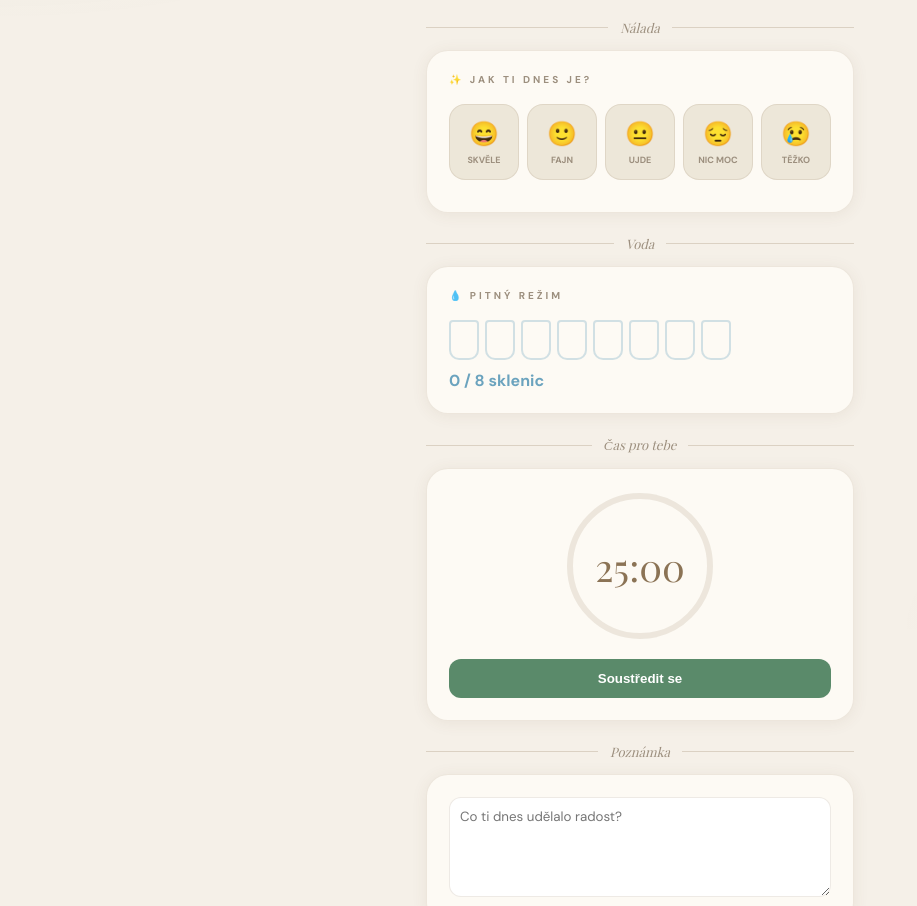
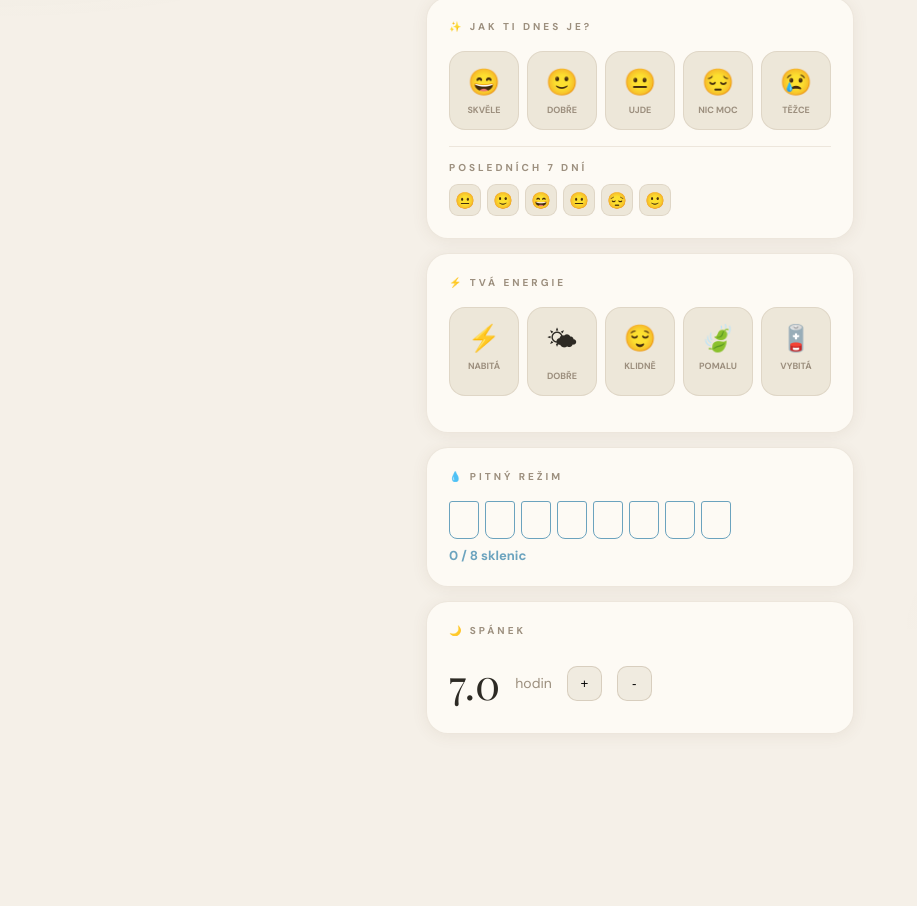
Before and after one commit to fantovakarolina-cmd/LuckyFlow, a website: page index.html in a window 1280 px wide. Shown: the part 171-1077 px from the top of the page, without its empty margins (0-917 px from the left). After the commit the page ends 999 px from the top, so only its background shows below. Drawn offline with nearby package versions, Linux system fonts and the light colour scheme; a web font is replaced by a local one.

Commit message:
Update index.html

```diff
--- a/index.html
+++ b/index.html
@@ -25,132 +25,189 @@ body::before {
   background: radial-gradient(ellipse 60% 40% at 0% 0%, rgba(90,138,106,0.08) 0%, transparent 60%), radial-gradient(ellipse 50% 35% at 100% 100%, rgba(193,123,92,0.07) 0%, transparent 60%);
 }
 .app { max-width:460px; margin:0 auto; padding:20px 16px 80px; position:relative; z-index:1; }
+
+/* HEADER */
 .header { text-align:center; padding:34px 0 24px; }
 .logo { font-family:'Playfair Display',serif; font-size:48px; letter-spacing:-1px; color:var(--text); line-height:1; }
 .logo em { color:var(--green); font-style:italic; }
 .logo-sub { font-size:11px; font-weight:600; letter-spacing:4px; text-transform:uppercase; color:var(--muted); margin-top:7px; }
 #date-display { font-size:12px; font-weight:500; color:var(--muted2); margin-top:5px; }
+
+/* CARD */
 .card { background:var(--surface); border:1px solid var(--border); border-radius:22px; padding:22px; margin-bottom:14px; box-shadow:var(--shadow); }
 .card-title { font-size:10px; font-weight:700; letter-spacing:3px; text-transform:uppercase; color:var(--muted); margin-bottom:18px; display:flex; align-items:center; gap:7px; }
-.section-divider { display:flex; align-items:center; gap:12px; margin:22px 0 14px; }
-.section-divider-line { flex:1; height:1px; background:var(--border2); }
-.section-divider-text { font-family:'Playfair Display',serif; font-size:13px; font-style:italic; color:var(--muted); }
-.mood-options, .energy-options { display:flex; gap:8px; margin-bottom:4px; }
-.mood-opt, .energy-opt { flex:1; display:flex; flex-direction:column; align-items:center; gap:5px; padding:13px 6px; border-radius:16px; border:1.5px solid var(--border); background:var(--bg2); cursor:pointer; transition:all 0.2s; }
+
+/* MOOD & ENERGY GRID */
+.mood-options, .energy-options { display:flex; gap:8px; margin-bottom:14px; }
+.mood-opt, .energy-opt {
+  flex:1; display:flex; flex-direction:column; align-items:center; gap:5px;
+  padding:13px 6px; border-radius:16px; border:1.5px solid var(--border);
+  background:var(--bg2); cursor:pointer; transition:all 0.2s;
+}
 .mood-opt.selected, .energy-opt.selected { background:var(--accent-soft); border-color:var(--green); transform:translateY(-3px); box-shadow:0 4px 14px var(--green-glow); }
-.mood-emoji, .e-icon { font-size:24px; }
-.mood-word, .e-label { font-size:9px; font-weight:700; text-transform:uppercase; color:var(--muted); }
-.timer-ring-wrap { position:relative; width:150px; height:150px; margin:0 auto 18px; }
-.timer-svg { width:150px; height:150px; transform:rotate(-90deg); }
-.timer-track { fill:none; stroke:var(--border); stroke-width:6; }
-.timer-progress { fill:none; stroke:var(--focus); stroke-width:6; stroke-linecap:round; stroke-dasharray:440; stroke-dashoffset:440; transition:0.3s; }
-.timer-center { position:absolute; inset:0; display:flex; flex-direction:column; align-items:center; justify-content:center; }
-.timer-time { font-family:'Playfair Display',serif; font-size:38px; color:var(--focus); }
-.water-glasses { display:flex; gap:6px; flex-wrap:wrap; margin-bottom:10px; }
-.water-glass { width:30px; height:40px; border:2px solid var(--water); border-radius:4px 4px 10px 10px; cursor:pointer; position:relative; overflow:hidden; opacity:0.3; }
-.water-glass.filled { opacity:1; background:var(--water); }
+.mood-emoji, .e-icon { font-size:26px; }
+.mood-word, .e-label { font-size:9px; font-weight:700; text-transform:uppercase; color:var(--muted); text-align:center; }
+
+/* HISTORY */
+.mood-history { margin-top:16px; padding-top:14px; border-top:1px solid var(--border); }
+.mood-hist-row { display:flex; gap:6px; margin-top:10px; }
+.mood-hist-item { width:32px; height:32px; border-radius:9px; background:var(--bg2); border:1px solid var(--border); display:flex; align-items:center; justify-content:center; font-size:16px; }
+
+/* WATER */
+.water-glasses { display:flex; gap:6px; flex-wrap:wrap; margin-bottom:8px; }
+.water-glass { width:30px; height:38px; border-radius:3px 3px 8px 8px; border:1.5px solid var(--water); cursor:pointer; position:relative; }
+.water-glass.filled { background:var(--water); }
+
+/* SLEEP */
 .sleep-row { display:flex; align-items:center; gap:15px; }
-.sleep-hrs { font-size:40px; font-family:'Playfair Display',serif; }
-.btn-t { padding:12px; border-radius:12px; border:none; cursor:pointer; width:100%; font-weight:bold; }
-.btn-start { background:var(--green); color:white; }
-.notes-area { width:100%; height:100px; border-radius:12px; border:1px solid var(--border); padding:10px; font-family:inherit; }
+.sleep-hrs { font-family:'Playfair Display',serif; font-size:42px; }
+.sleep-btn { width:35px; height:35px; border-radius:10px; border:1px solid var(--border2); cursor:pointer; background:var(--surface2); }
+
+/* SUGGESTIONS */
+.suggestion-box { margin-top:10px; padding:15px; border-radius:15px; font-size:13px; display:none; }
+.suggestion-box.show { display:block; animation:fadeSlide 0.4s ease; }
+@keyframes fadeSlide { from{opacity:0;transform:translateY(8px)} to{opacity:1;transform:translateY(0)} }
 </style>
 </head>
 <body>
+
 <div class="app">
   <div class="header">
     <div class="logo"><em>Lucky</em>Flow 🌿</div>
-    <div class="logo-sub">Tvůj prostor pro klid</div>
+    <div class="logo-sub">Tvé denní útočiště</div>
     <div id="date-display">---</div>
   </div>
 
-  <div class="section-divider"><div class="section-divider-line"></div><div class="section-divider-text">Nálada</div><div class="section-divider-line"></div></div>
   <div class="card">
     <div class="card-title">✨ Jak ti dnes je?</div>
     <div class="mood-options" id="mood-opts"></div>
-    <div id="mood-suggestion" style="margin-top:10px; font-size:14px; color:var(--text2)"></div>
+    <div id="mood-suggestion" class="suggestion-box" style="background:var(--green-soft); border:1px solid var(--green-mid);"></div>
+    <div class="mood-history">
+      <div class="card-title" style="margin-bottom:0">Posledních 7 dní</div>
+      <div class="mood-hist-row" id="mood-hist"></div>
+    </div>
   </div>
 
-  <div class="section-divider"><div class="section-divider-line"></div><div class="section-divider-text">Voda</div><div class="section-divider-line"></div></div>
+  <div class="card">
+    <div class="card-title">⚡ Tvá energie</div>
+    <div class="energy-options" id="energy-opts"></div>
+    <div id="energy-rec" class="suggestion-box" style="background:var(--accent-soft); border:1px solid var(--green-mid);"></div>
+  </div>
+
   <div class="card">
     <div class="card-title">💧 Pitný režim</div>
     <div class="water-glasses" id="water-glasses"></div>
-    <div id="water-count" style="font-weight:bold; color:var(--water)">0 / 8 sklenic</div>
+    <div id="water-count" style="font-size:13px; font-weight:bold; color:var(--water)">0 / 8 sklenic</div>
   </div>
 
-  <div class="section-divider"><div class="section-divider-line"></div><div class="section-divider-text">Čas pro tebe</div><div class="section-divider-line"></div></div>
   <div class="card">
-    <div class="timer-ring-wrap">
-      <svg class="timer-svg"><circle class="timer-track" cx="75" cy="75" r="70"/><circle id="timer-ring" class="timer-progress" cx="75" cy="75" r="70"/></svg>
-      <div class="timer-center"><div class="timer-time" id="timer-time">25:00</div></div>
+    <div class="card-title">🌙 Spánek</div>
+    <div class="sleep-row">
+      <div class="sleep-hrs" id="sleep-val">7</div>
+      <div style="font-size:14px; color:var(--muted)">hodin</div>
+      <button class="sleep-btn" onclick="changeSleep(0.5)">+</button>
+      <button class="sleep-btn" onclick="changeSleep(-0.5)">-</button>
     </div>
-    <button class="btn-t btn-start" onclick="toggleTimer()" id="timer-btn">Soustředit se</button>
-  </div>
-
-  <div class="section-divider"><div class="section-divider-line"></div><div class="section-divider-text">Poznámka</div><div class="section-divider-line"></div></div>
-  <div class="card">
-    <textarea id="notes-area" class="notes-area" placeholder="Co ti dnes udělalo radost?"></textarea>
   </div>
 </div>
 
 <script>
-let state = { water: 0, mood: null, timerRunning: false, timeLeft: 1500 };
+// DATA A LOGIKA
+let state = {
+  water: 0,
+  sleep: 7.0,
+  mood: null,
+  energy: null,
+  moodHistory: ['😐', '🙂', '😄', '😐', '😔', '🙂'] // Demo data
+};
 
 const MOODS = [
-  { emoji:'😄', label:'Skvěle' }, { emoji:'🙂', label:'Fajn' },
-  { emoji:'😐', label:'Ujde' }, { emoji:'😔', label:'Nic moc' }, { emoji:'😢', label:'Těžko' }
+  { emoji:'😄', label:'Skvěle', tip: 'Skvělá zpráva! Zkus tu radost dnes poslat dál. ✨' },
+  { emoji:'🙂', label:'Dobře', tip: 'Užívej si ten klidný pocit. Je to dobrý den. 🌤' },
+  { emoji:'😐', label:'Ujde', tip: 'Někdy je v pořádku být prostě jen "neutrální". 🍃' },
+  { emoji:'😔', label:'Nic moc', tip: 'Zkus si dát teplý čaj a na chvíli jen tak být. ☕' },
+  { emoji:'😢', label:'Těžce', tip: 'Dnes buď na sebe extra laskavá. Zvládneš to. 💛' }
+];
+
+const ENERGIES = [
+  { emoji:'⚡', label:'Nabitá', rec: 'Ideální čas na pohyb nebo náročný úkol!' },
+  { emoji:'🌤', label:'Dobře', rec: 'Pusť se do práce, půjde ti to od ruky.' },
+  { emoji:'😌', label:'Klidně', rec: 'Udržuj tempo, procházka ti prospěje.' },
+  { emoji:'🍃', label:'Pomalu', rec: 'Dneska nikam nespěchej, šetři síly.' },
+  { emoji:'🪫', label:'Vybitá', rec: 'Okamžitě zvolni. Tvůj úkol je dnes jen odpočinek.' }
 ];
 
 function render() {
+  // Datum
   const d = new Date();
   document.getElementById('date-display').textContent = d.toLocaleDateString('cs-CZ', { weekday: 'long', day: 'numeric', month: 'long' });
 
-  // Moods
+  // Nálada - dlaždice
   const mWrap = document.getElementById('mood-opts');
   mWrap.innerHTML = '';
   MOODS.forEach(m => {
-    const div = document.createElement('div');
-    div.className = `mood-opt ${state.mood === m.emoji ? 'selected' : ''}`;
-    div.innerHTML = `<span class="mood-emoji">${m.emoji}</span><span class="mood-word">${m.label}</span>`;
-    div.onclick = () => { state.mood = m.emoji; render(); };
-    mWrap.appendChild(div);
+    const btn = document.createElement('div');
+    btn.className = `mood-opt ${state.mood === m.emoji ? 'selected' : ''}`;
+    btn.innerHTML = `<span class="mood-emoji">${m.emoji}</span><span class="mood-word">${m.label}</span>`;
+    btn.onclick = () => {
+      state.mood = m.emoji;
+      const sug = document.getElementById('mood-suggestion');
+      sug.textContent = m.tip;
+      sug.classList.add('show');
+      render();
+    };
+    mWrap.appendChild(btn);
   });
 
-  // Water
+  // Historie nálad (posledních 7 dní)
+  const hWrap = document.getElementById('mood-hist');
+  hWrap.innerHTML = '';
+  state.moodHistory.forEach(emoji => {
+    const item = document.createElement('div');
+    item.className = 'mood-hist-item';
+    item.textContent = emoji;
+    hWrap.appendChild(item);
+  });
+
+  // Energie - dlaždice
+  const eWrap = document.getElementById('energy-opts');
+  eWrap.innerHTML = '';
+  ENERGIES.forEach((e, idx) => {
+    const btn = document.createElement('div');
+    btn.className = `energy-opt ${state.energy === idx ? 'selected' : ''}`;
+    btn.innerHTML = `<span class="e-icon">${e.emoji}</span><span class="e-label">${e.label}</span>`;
+    btn.onclick = () => {
+      state.energy = idx;
+      const rec = document.getElementById('energy-rec');
+      rec.textContent = e.rec;
+      rec.classList.add('show');
+      render();
+    };
+    eWrap.appendChild(btn);
+  });
+
+  // Voda
   const wWrap = document.getElementById('water-glasses');
   wWrap.innerHTML = '';
   for(let i=1; i<=8; i++) {
-    const glass = document.createElement('div');
-    glass.className = `water-glass ${i <= state.water ? 'filled' : ''}`;
-    glass.onclick = () => { state.water = i; render(); };
-    wWrap.appendChild(glass);
+    const g = document.createElement('div');
+    g.className = `water-glass ${i <= state.water ? 'filled' : ''}`;
+    g.onclick = () => { state.water = i; render(); };
+    wWrap.appendChild(g);
   }
   document.getElementById('water-count').textContent = `${state.water} / 8 sklenic`;
+
+  // Spánek
+  document.getElementById('sleep-val').textContent = state.sleep.toFixed(1);
 }
 
-let timerInt;
-function toggleTimer() {
-  const btn = document.getElementById('timer-btn');
-  if(state.timerRunning) {
-    clearInterval(timerInt);
-    state.timerRunning = false;
-    btn.textContent = "Pokračovat";
-  } else {
-    state.timerRunning = true;
-    btn.textContent = "Pauza";
-    timerInt = setInterval(() => {
-      state.timeLeft--;
-      const m = Math.floor(state.timeLeft / 60);
-      const s = state.timeLeft % 60;
-      document.getElementById('timer-time').textContent = `${m}:${s < 10 ? '0' : ''}${s}`;
-      const offset = 440 - (state.timeLeft / 1500) * 440;
-      document.getElementById('timer-ring').style.strokeDashoffset = offset;
-      if(state.timeLeft <= 0) { clearInterval(timerInt); alert("Čas vypršel, odpočiň si! 🌸"); }
-    }, 1000);
-  }
+function changeSleep(val) {
+  state.sleep = Math.max(0, state.sleep + val);
+  render();
 }
 
 render();
 </script>
+
 </body>
 </html>
```
